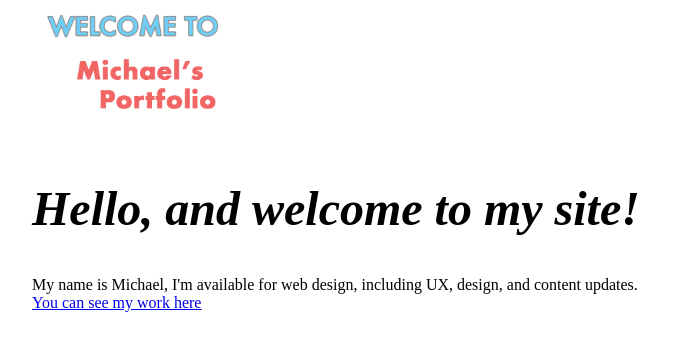
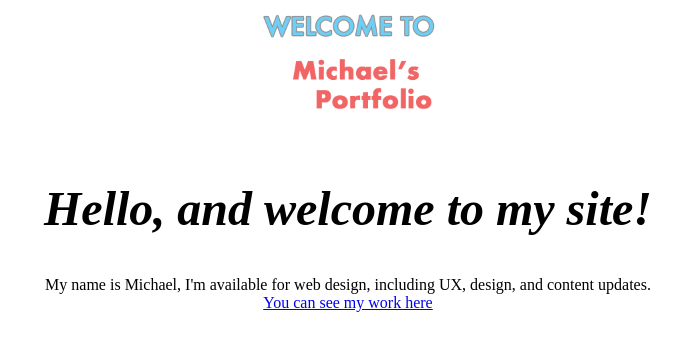
Before and after one commit to michaelbottone/web, a plain HTML site: page index.html in a window 1280 px wide. Shown: the whole page, without its empty margins (292-973 px from the left). Drawn offline with Linux system fonts and the light colour scheme.

Commit message:
Update style.css

```diff
--- a/style.css
+++ b/style.css
@@ -5,7 +5,5 @@ font-style: italic;
 }
 .center {
   display: block;
-  margin-left: auto;
-  margin-right: auto;
-  width: 50%;
+  text-align: center;
 }
```
